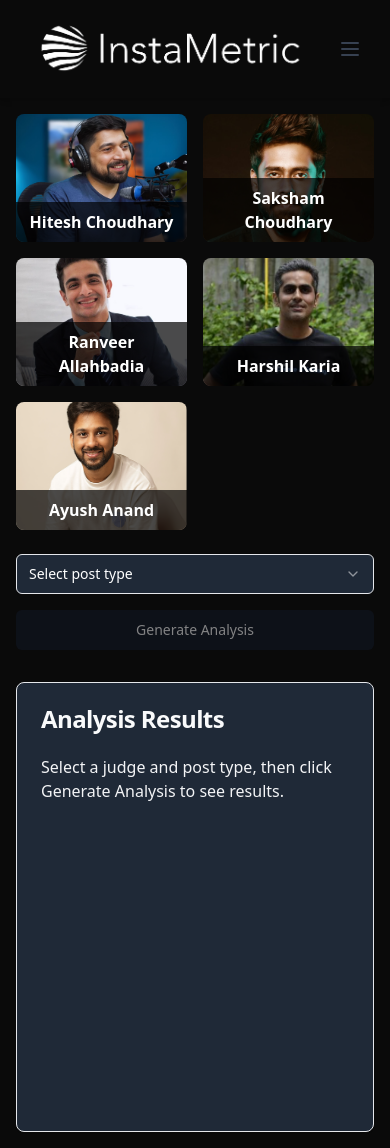
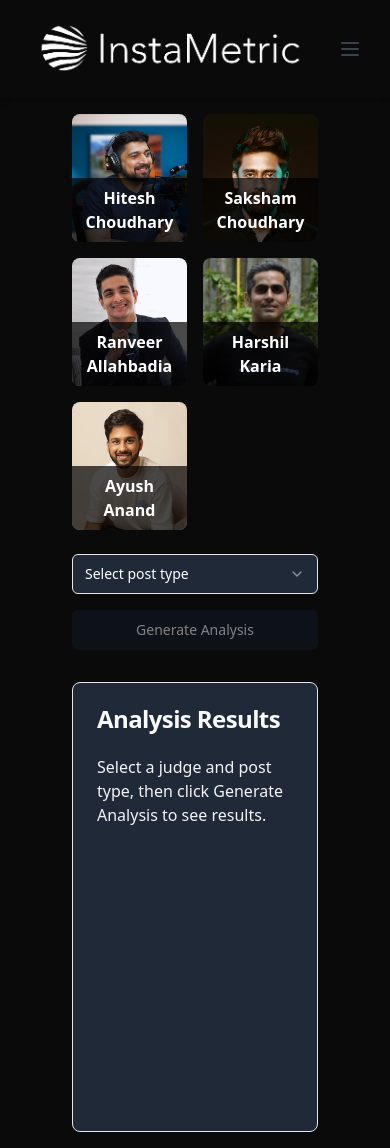
Before and after one commit to PrabhuAnpat20/InstaMetric, a Next.js app: page /analyze in a window 390 px wide. Built offline with nearby package versions, Linux system fonts and the light colour scheme.

Commit message:
analyze page modified

```diff
--- a/src/app/analyze/page.tsx
+++ b/src/app/analyze/page.tsx
@@ -119,17 +119,18 @@
   };
 
   return (
-    <div className="container mx-auto p-4 md:p-8">
+    <div className="container mx-auto p-4 px-8 md:p-8 ">
       <div className="flex flex-wrap lg:flex-nowrap gap-8">
-        <div className="w-full lg:w-2/3">
+        {/* Left Column */}
+        <div className="w-full lg:w-1/3 mx-10">
           <div className="grid grid-cols-2 sm:grid-cols-3 gap-4 sm:gap-8 mb-6">
             {judges.map((judge) => (
               <div
                 key={judge.id}
                 className={`relative cursor-pointer rounded-lg overflow-hidden transition-all duration-200 ${
                   selectedJudge === judge.id
-                    ? "ring-2 ring-blue-500 scale-105"
-                    : "hover:scale-105"
+                    ? "ring-2 ring-blue-500 scale-105 shadow-[0_0_10px_rgba(59,130,246,0.75)]"
+                    : "hover:scale-105 "
                 }`}
                 onClick={() => setSelectedJudge(judge.id)}
               >
@@ -149,7 +150,7 @@
               </div>
             ))}
           </div>
-          <div className="flex flex-col sm:flex-row gap-4">
+          <div className="flex flex-col sm:flex-row gap-4 ">
             <Select
               onValueChange={setSelectedPostType}
               value={selectedPostType}
@@ -177,7 +178,9 @@
             </Button>
           </div>
         </div>
-        <div className="w-full lg:w-1/3">
+
+        {/* Right Column */}
+        <div className="w-full lg:w-2/3 mx-10">
           <Card className="h-[450px] overflow-y-scroll scrollable-container bg-gray-800">
             <CardHeader>
               <CardTitle className="text-gray-50">Analysis Results</CardTitle>
```
